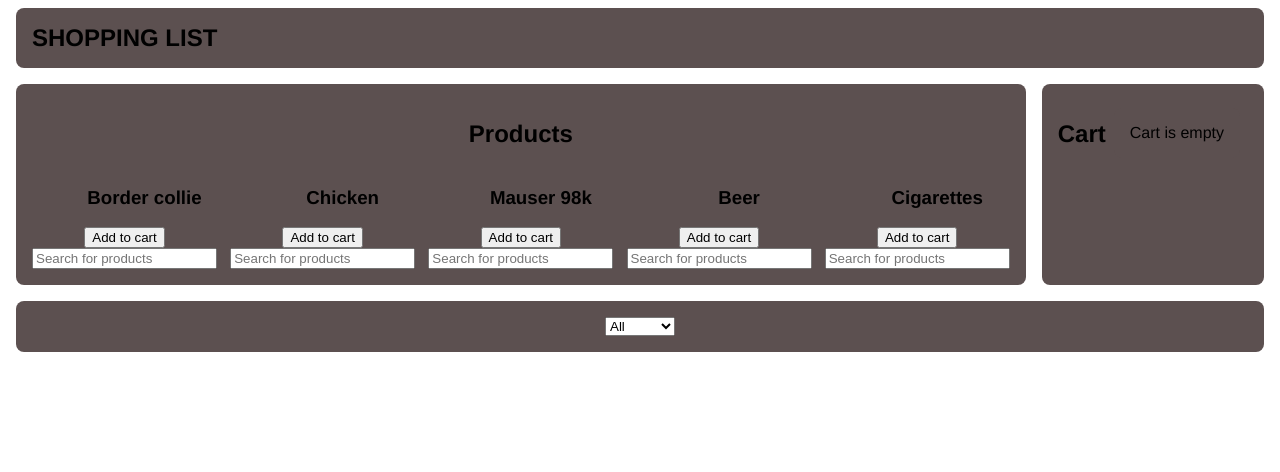
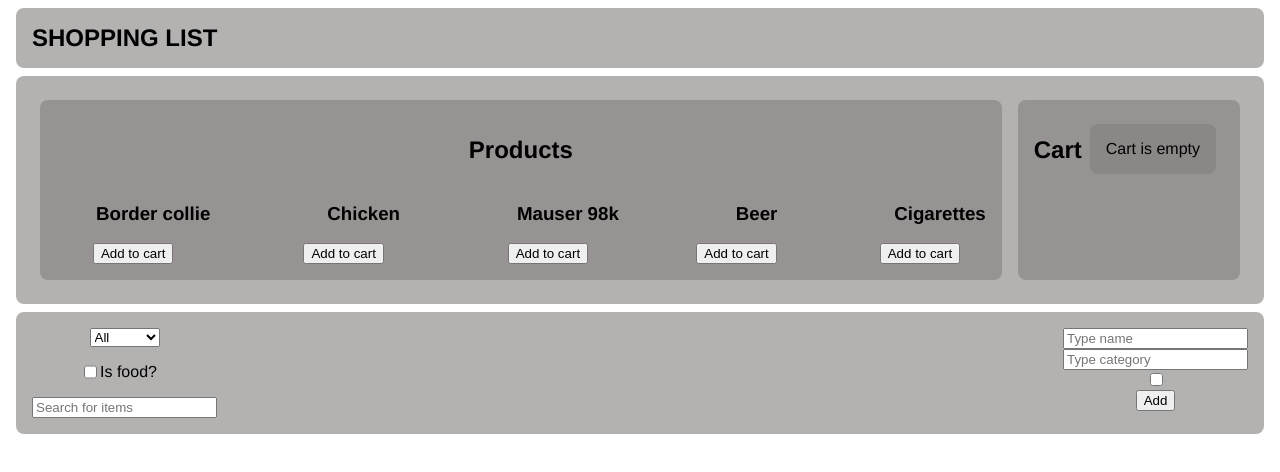
Before and after one commit to Azzirr/Simple-ShoppingCart, a React (Create React App) app in the folder shopping-list/: page / in a window 1280 px wide. Shown: the top 472 px of the page. Built offline with nearby package versions, Linux system fonts and the light colour scheme.

Commit message:
Added filter by dropdown and checkbox. Also added new component

```diff
--- a/shopping-list/src/App.js
+++ b/shopping-list/src/App.js
@@ -5,22 +5,22 @@ import Cart from './components/Cart'
 import data from './products';
 import { useState } from 'react';
 import FilterProduct from './components/FilterProduct';
+import AddProduct from './components/AddProduct';
 
 
 function App() {
-  const {products} = data;
   const [cartItems, setCartItems] = useState([]);
-  let [newProductList, updateProductList] = useState(products);
-  let [filterTextValue, updateFilterText] = useState('all');
-  let filteredProductList = newProductList.filter((product) => {
-    if(filterTextValue === 'animals'){
-      return product.category === true;
+  const [newProductList, updateProductList] = useState(data.products);
+  const [filterTextValue, updateFilterText] = useState('all');
+  const filteredProductList = newProductList.filter((product) => {
+    if(filterTextValue === 'all'){
+      return product
+    } else if(filterTextValue === 'animals'){
+      return product.category.includes('animals')
     } else if(filterTextValue === 'guns'){
-      return product.category === true;
+      return product.category.includes('guns')
     } else if(filterTextValue === 'food'){
-      return product.category === true;
-    } else {
-      return product;
+      return product.category.includes('food')
     }
   })
 
@@ -60,12 +60,13 @@ function App() {
         <Header></Header>
       </div>
       {/* shopping list and cart */}
-      <div className='row'>
-        <List onAdd={onAdd} products={products}></List>
+      <div className='row blockLook'>
+        <List onAdd={onAdd} products={filteredProductList}></List>
         <Cart onAdd={onAdd} onOdd={onOdd} cartItems={cartItems}></Cart>
       </div>
-      <div className='blockLook'>
+      <div className='blockLook row'>
         <FilterProduct filterValueSelected={onFilterValueSelected}></FilterProduct>
+        <AddProduct></AddProduct>
       </div>
     </div>
   );
--- /dev/null
+++ b/shopping-list/src/components/AddProduct.js
@@ -0,0 +1,16 @@
+export default function AddProduct(){
+    return(
+        <div>
+            <div>
+                <input type="text" placeholder="Type name"></input>
+            </div>
+            <div>
+                <input type="text" placeholder="Type category"></input>
+            </div>
+            <input type="checkbox" placeholder="Is food?"></input>
+            <div>
+                <button>Add</button>
+            </div>
+        </div>
+    )
+}
--- a/shopping-list/src/components/FilterProduct.js
+++ b/shopping-list/src/components/FilterProduct.js
@@ -10,6 +10,13 @@ export default function FilterProduct(props){
                 <option value='food'>Food</option>
                 <option value='guns'>Guns</option>
             </select>
+            <div className='row2'>
+                <input value="food" type="checkbox" onChange={onFilterValueChanged}></input>
+                <p>Is food?</p>
+            </div>
+            <div>
+                <input type="text" placeholder="Search for items"></input>
+            </div>
         </div>
     )
 }
--- a/shopping-list/src/components/Product.js
+++ b/shopping-list/src/components/Product.js
@@ -1,8 +1,7 @@
-import React, {Component, useState} from 'react';
+import React from 'react';
 import data from '../products';
 export default function Product(props){
     const {product, onAdd} = props;
-    const [search, setSearch] = useState('')
     // TO DO! Delete item funcionality!
     function deleteItem(id){
         console.log(data.products[1])
@@ -19,9 +18,6 @@ export default function Product(props){
                 <button onClick={() => onAdd(product)} id="ButtonAdd" onContextMenu={(e) => {deleteItem()}}>Add to cart</button>
             </div>
         </div>
-        <div>
-            <input placeholder='Search for products' onChange={(element) => setSearch(element.target.value)}></input>
-        </div>
     </div>
     )
 }
--- a/shopping-list/src/index.css
+++ b/shopping-list/src/index.css
@@ -8,6 +8,11 @@ h1, h2{
   display: flex;
   justify-content: space-between;
 }
+.row2{
+  display: flex;
+  justify-content:first baseline;
+  margin-left: 48px;
+}
 .col-1{
   flex: 1;
 }
@@ -15,8 +20,11 @@ h1, h2{
   flex: 2;
 }
 .blockLook{
-  background-color: rgb(92, 80, 80);
+  background-color: rgba(133, 128, 128, 0.617);
   padding: 1rem;
   margin: 0.5rem;
   border-radius: 0.5rem;
 }
+.blackBackground{
+  background-color: black;
+}
```
